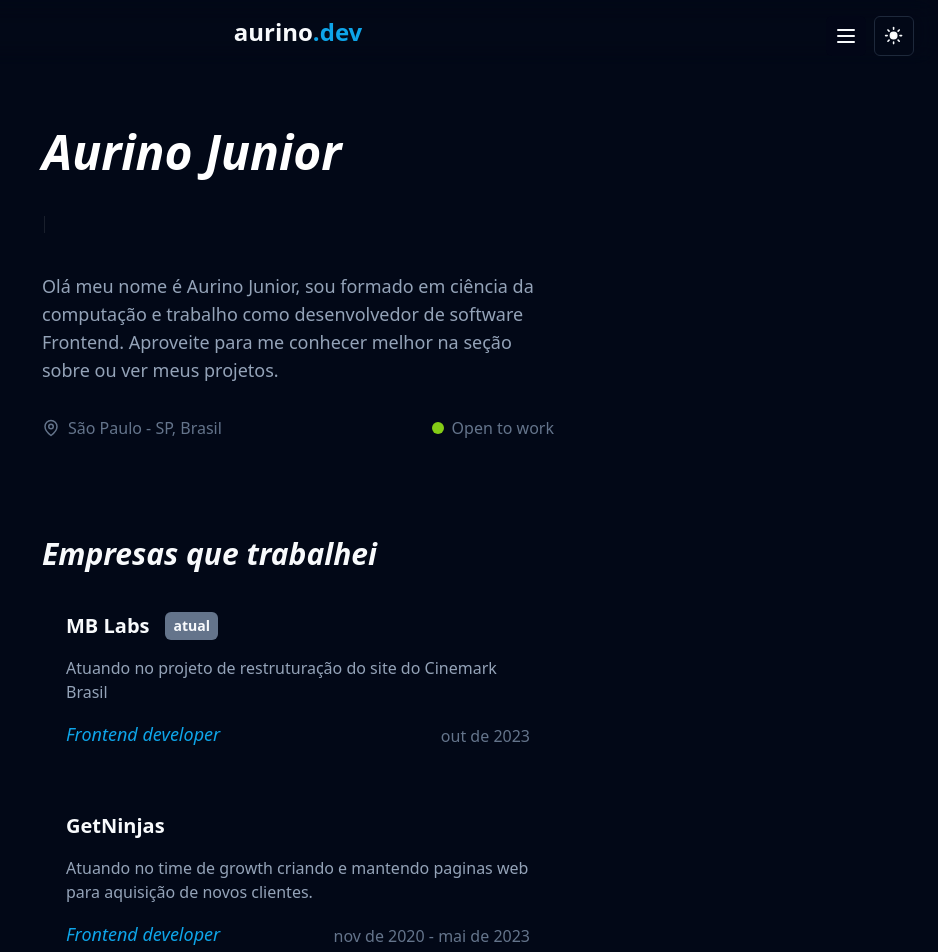
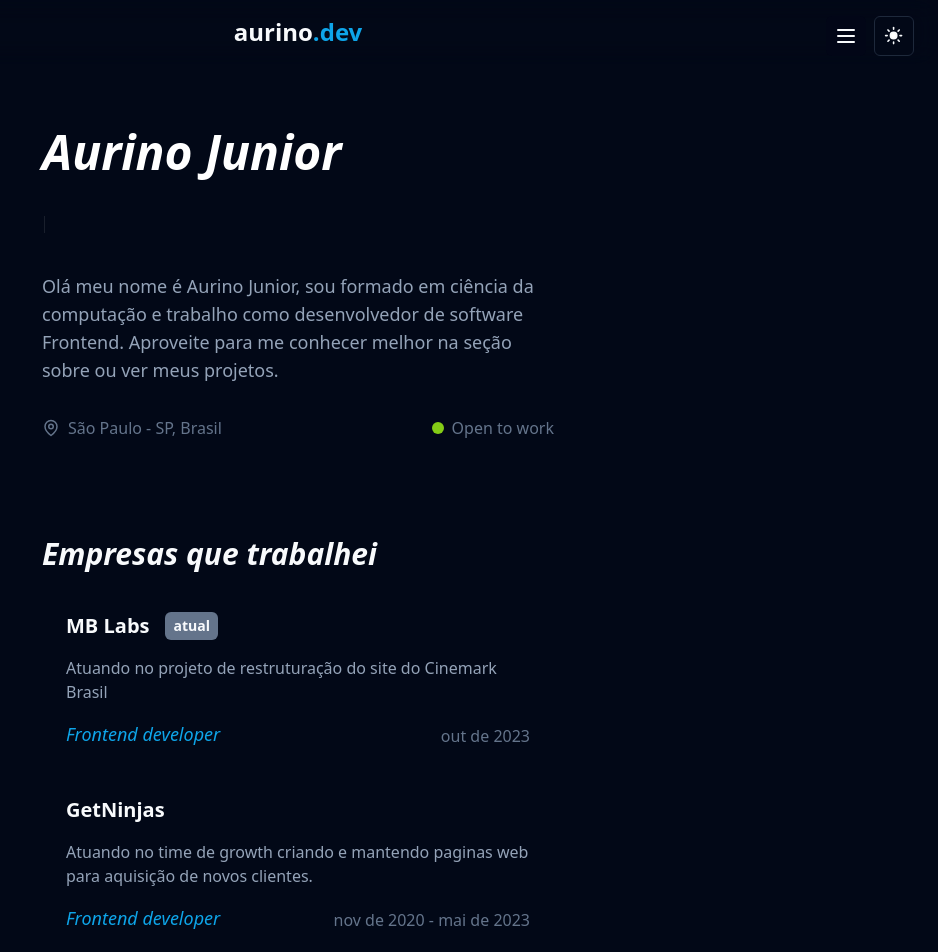
Before and after one commit to AurinoJunior/aurino.dev, a React (Vite) app: page / in a window 1280 px wide. Shown: the top 952 px of the page, without its empty margins (342-1280 px from the left). Built offline with nearby package versions, Linux system fonts and the light colour scheme.

Commit message:
fix: space work card

```diff
--- a/src/components/Work/WorkCard/index.tsx
+++ b/src/components/Work/WorkCard/index.tsx
@@ -19,7 +19,7 @@ export function WorkCard({
     <a
       href={link}
       target="_blank"
-      className="mt-4 block cursor-pointer rounded-lg p-6 hover:bg-slate-900"
+      className="block cursor-pointer rounded-lg p-6 hover:bg-slate-900"
       rel="noreferrer"
     >
       <div className="flex items-center gap-4">
--- a/src/components/Work/index.tsx
+++ b/src/components/Work/index.tsx
@@ -4,7 +4,7 @@ import workData from '@/data/work.json'
 export function Work() {
   return (
     <section id="work" className="pt-24">
-      <h2 className="text-3xl font-bold italic">{workData.title}</h2>
+      <h2 className="mb-4 text-3xl font-bold italic">{workData.title}</h2>
 
       {workData.companies.map((companie) => (
         <WorkCard
```
